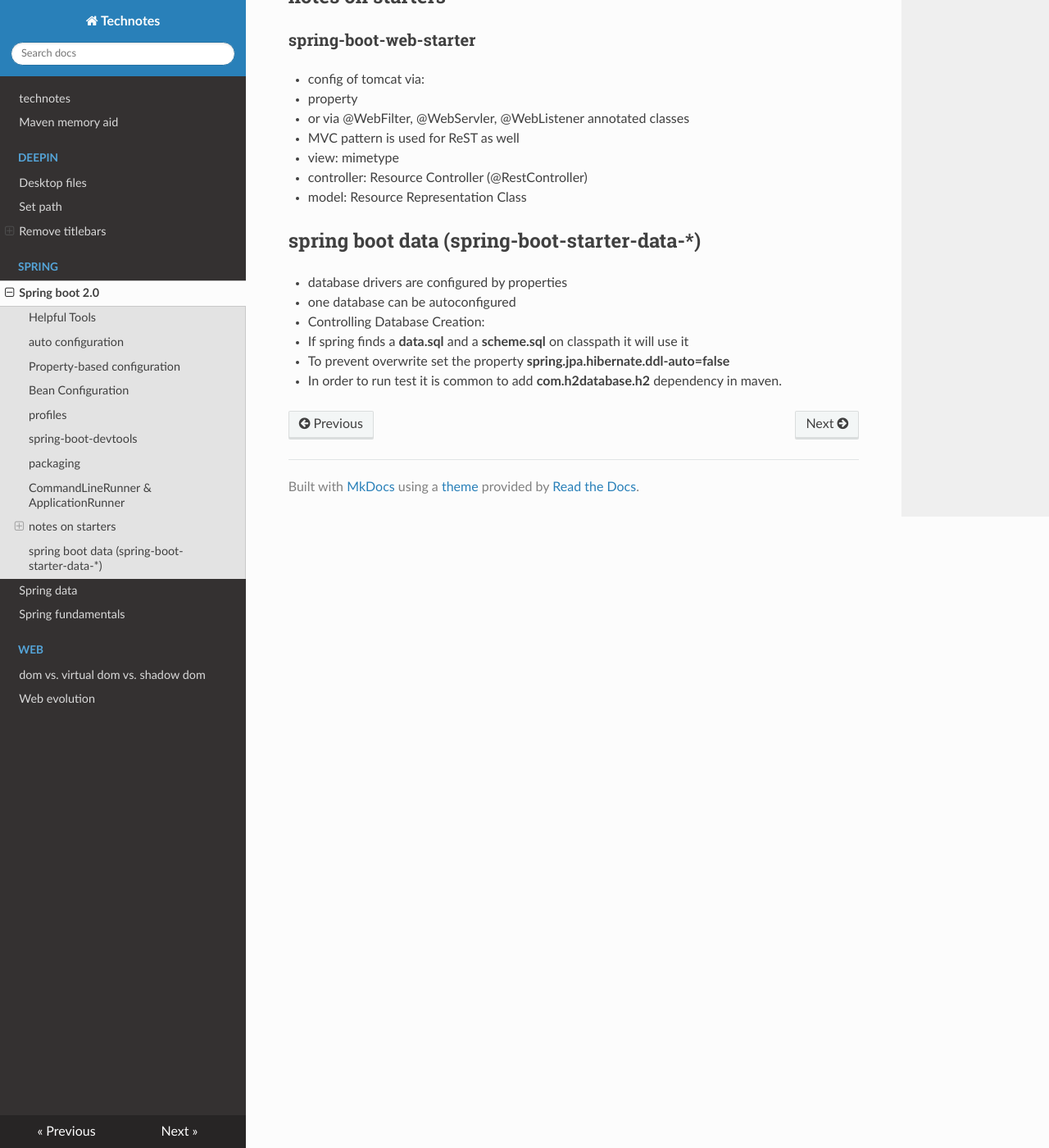
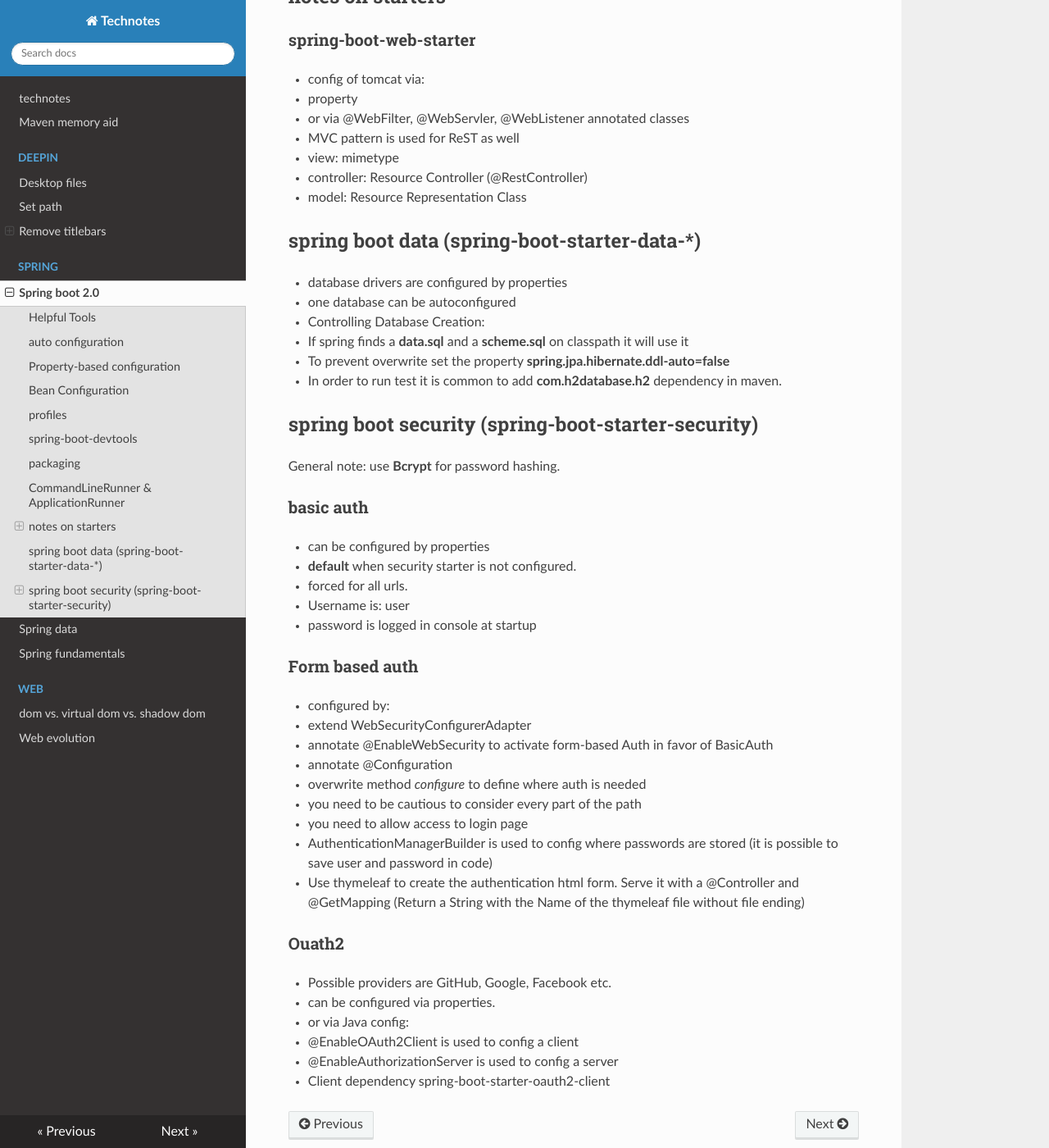
Before and after one commit to organicaudio/useful-code-snippets2, an MkDocs documentation site: the page built from docs/spring/spring-boot.md, in a window 1280 px wide and 1400 px high, scrolled down 2309 px. Shown: the whole window at 82% size. Built offline with MkDocs 1.6.1, drawn with Linux system fonts in a browser that asks for light colours; nearby versions of some CDN libraries.

Commit message:
notes on security

```diff
--- a/docs/spring/spring-boot.md
+++ b/docs/spring/spring-boot.md
@@ -105,3 +105,36 @@ spring-boot-devtools help rapid development
   - If spring finds a **data.sql** and a **scheme.sql** on classpath it will use it
   - To prevent overwrite set the property **spring.jpa.hibernate.ddl-auto=false**
 - In order to run test it is common to add **com.h2database.h2** dependency in maven.
+
+## spring boot security (spring-boot-starter-security)
+
+General note: use **Bcrypt** for  password hashing.
+
+### basic auth
+
+- can be configured by properties
+- **default** when security starter is not configured.
+  - forced for all urls.
+  - Username is: user
+  - password is logged in console at startup
+
+### Form based auth
+
+- configured by:
+  1. extend WebSecurityConfigurerAdapter
+  2. annotate @EnableWebSecurity to activate form-based Auth in favor of BasicAuth
+  3. annotate @Configuration
+- overwrite method *configure* to define where auth is needed
+- you need to be cautious to consider every part of the path
+- you need to allow access to login page
+- AuthenticationManagerBuilder is used to config where passwords are stored (it is possible to save user and password in code)
+- Use thymeleaf to create the authentication html form. Serve it with a @Controller and @GetMapping (Return a String with the Name of the thymeleaf file without file ending)
+
+### Ouath2
+
+- Possible providers are GitHub, Google, Facebook etc.
+- can be configured via properties.
+- or via Java config:
+  - @EnableOAuth2Client is used to config a client
+  - @EnableAuthorizationServer is used to config a server
+- Client dependency spring-boot-starter-oauth2-client
```
